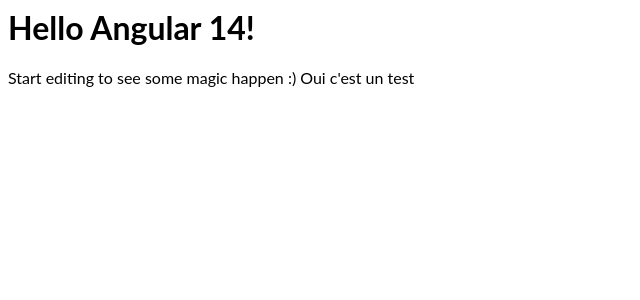
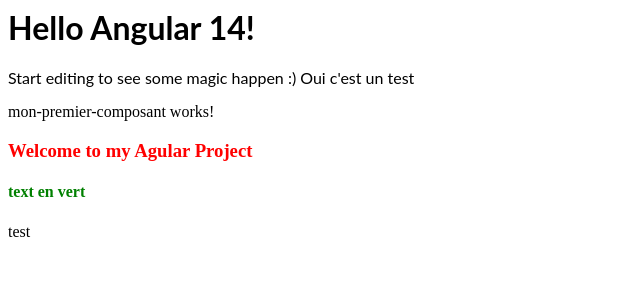
Before and after one commit to nalisoa-dev/angular-project1, an Angular app: page / in a window 1280 px wide. Shown: the top 300 px of the page, without its empty margins (0-640 px from the left). Built offline with nearby package versions, Linux system fonts and the light colour scheme.

Commit message:
2 files modified, 3 added

```diff
--- a/src/app/app.component.html
+++ b/src/app/app.component.html
@@ -3,3 +3,4 @@
   Start editing to see some magic happen :)
   Oui c'est un test
 </p>
+<app-mon-premier-composant></app-mon-premier-composant>
--- a/src/app/app.module.ts
+++ b/src/app/app.module.ts
@@ -4,10 +4,11 @@ import { FormsModule } from '@angular/forms';
 
 import { AppComponent } from './app.component';
 import { HelloComponent } from './hello.component';
+import { MonPremierComposantComponent } from './mon-premier-composant/mon-premier-composant.component';
 
 @NgModule({
   imports:      [ BrowserModule, FormsModule ],
-  declarations: [ AppComponent, HelloComponent ],
+  declarations: [ AppComponent, HelloComponent, MonPremierComposantComponent ],
   bootstrap:    [ AppComponent ]
 })
 export class AppModule { }
--- /dev/null
+++ b/src/app/mon-premier-composant/mon-premier-composant.component.css
@@ -0,0 +1,2 @@
+h3{color:red;}
+h4{color:green;}
--- /dev/null
+++ b/src/app/mon-premier-composant/mon-premier-composant.component.html
@@ -0,0 +1,7 @@
+<p>
+mon-premier-composant works!
+</p>
+<h3> {{message}}</h3>
+<h4> text en vert</h4>
+<p>test
+</p>
--- /dev/null
+++ b/src/app/mon-premier-composant/mon-premier-composant.component.ts
@@ -0,0 +1,16 @@
+import { Component, OnInit } from '@angular/core';
+
+@Component({
+  selector: 'app-mon-premier-composant',
+  templateUrl: './mon-premier-composant.component.html',
+  styleUrls: ['./mon-premier-composant.component.css']
+})
+export class MonPremierComposantComponent implements OnInit {
+message='Welcome to my Agular Project';
+couleur='blue';
+  constructor() { }
+
+  ngOnInit() {
+  }
+
+}
```
